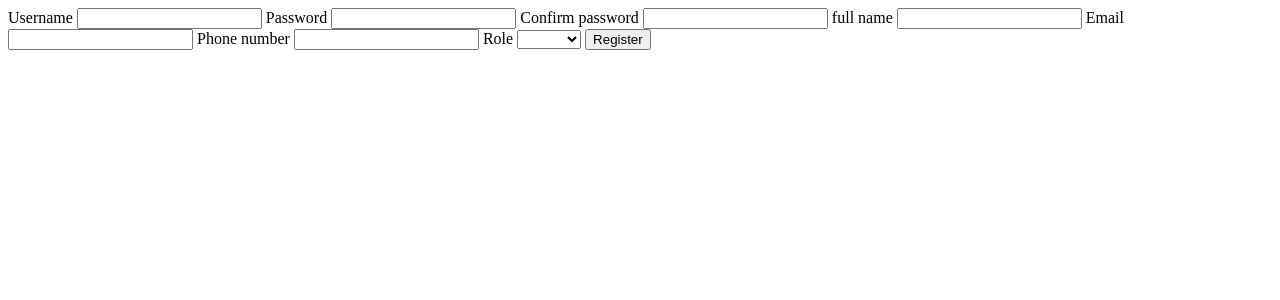
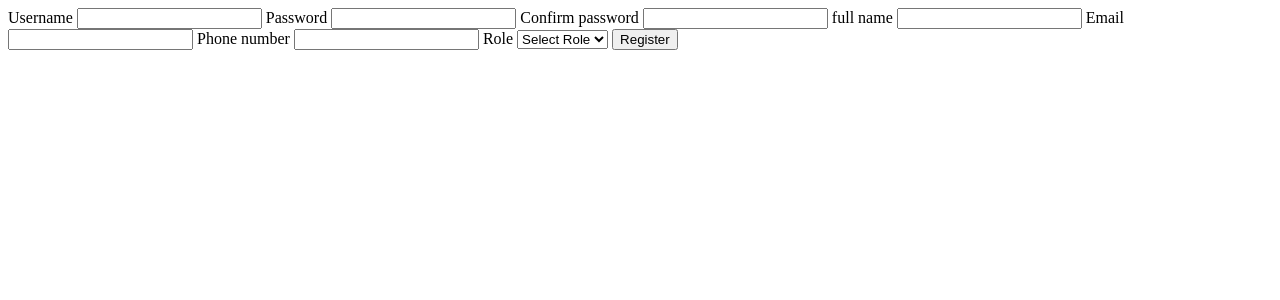
Before and after one commit to RLASH18/eCare, a PHP site: page /eCare/user/register in a window 1280 px wide. Shown: the top 300 px of the page. Run offline with PHP 8.4, Linux system fonts and the light colour scheme.

Commit message:
Updated register form

```diff
--- a/app/views/user/register.php
+++ b/app/views/user/register.php
@@ -23,7 +23,7 @@
         <input type="number" name="phone">
         <label for="role">Role</label>
         <select name="role" id="role">
-            <option value="" disabled selected></option>
+            <option value="" disabled selected>Select Role</option>
             <option value="admin">Admin</option>
             <option value="doctor">Doctor</option>
             <option value="patient">Patient</option>
```
